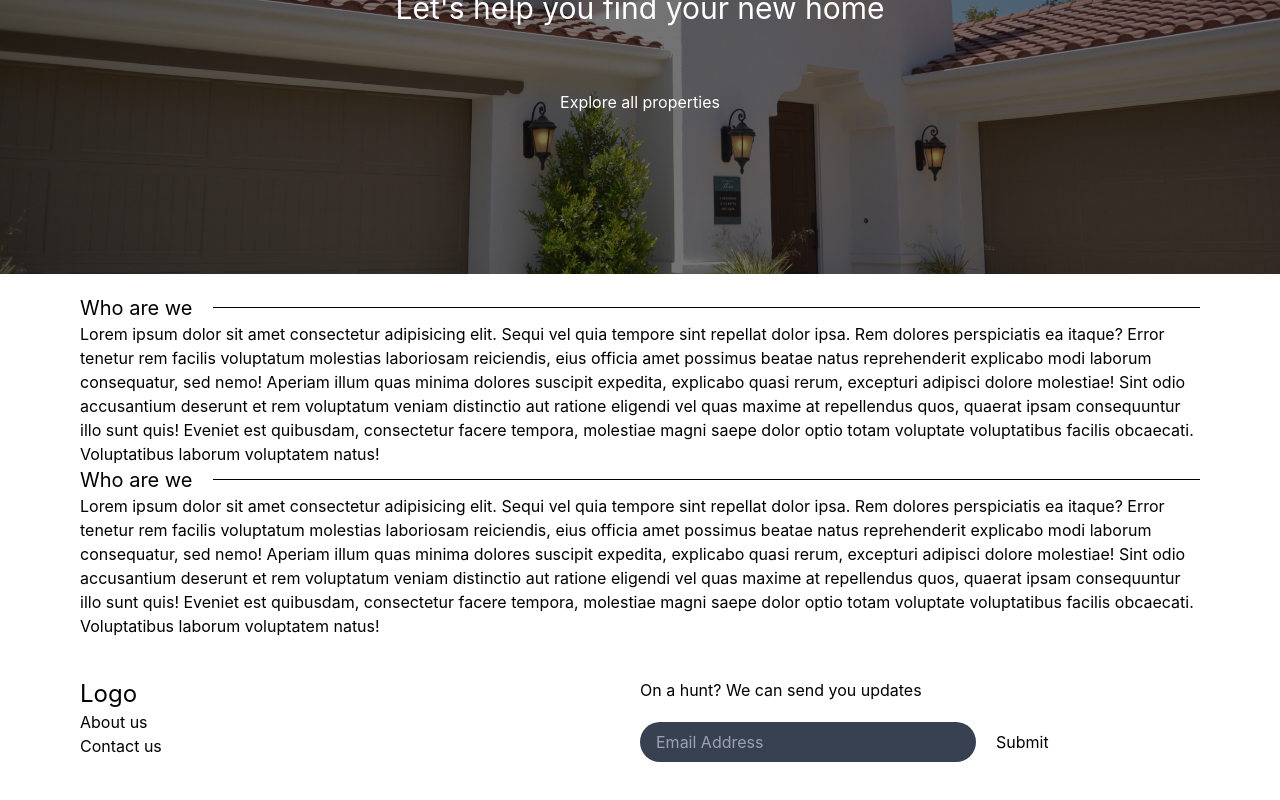
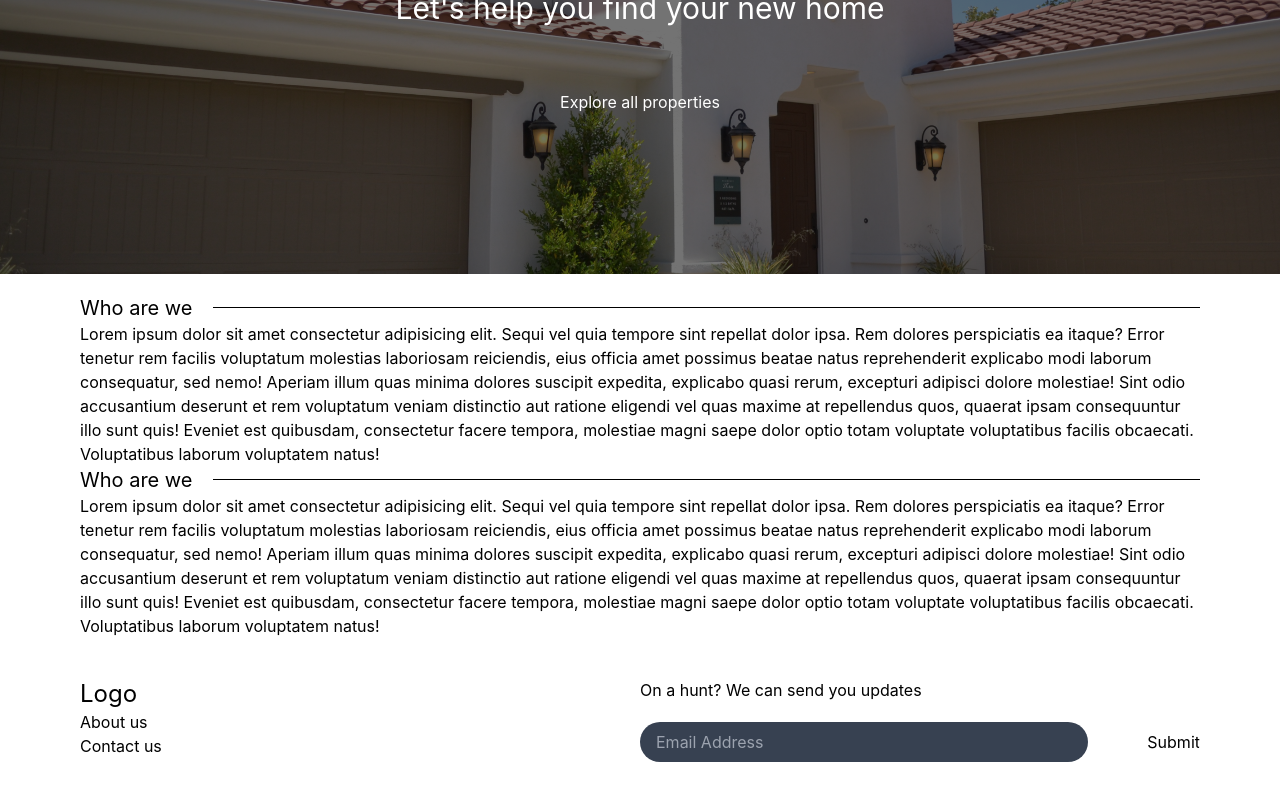
Before and after one commit to bluesky4u/apartment-rental-site, a Nuxt app in the folder frontend/: page / in a window 1280 px wide. Shown: the part 1580-2380 px from the top of the page. Built offline with nearby package versions, Linux system fonts and the light colour scheme; no server answers.

Commit message:
style: fixes alignment in footer

```diff
--- a/frontend/pages/index.vue
+++ b/frontend/pages/index.vue
@@ -469,7 +469,7 @@ const { data } = await useFetch<Apartment[]>('http://127.0.0.1:8000/v1/apartment
             </section>
         </main>
 
-        <footer class="mx-20 my-10 flex flex-row">
+        <footer class="mx-20 my-10 flex flex-row justify-between">
             <div class="flex flex-col w-1/2">
                 <span class="text-2xl">Logo</span>
                 <span>About us</span>
@@ -478,9 +478,9 @@ const { data } = await useFetch<Apartment[]>('http://127.0.0.1:8000/v1/apartment
             </div>
             <div class="w-1/2 flex flex-col">
                 <span>On a hunt? We can send you updates</span>
-                <div class="flex flex-row my-5">
+                <div class="flex flex-row my-5 justify-between">
                     <label for="email" class="hidden">Search</label>
-                    <input type="email" id="email" class="h-10 w-3/5 mr-5 bg-[#374151] pl-4 rounded-full text-white"
+                    <input type="email" id="email" class="h-10 w-4/5 mr-2 bg-[#374151] pl-4 rounded-full text-white"
                         placeholder="Email Address">
                     <Button label="Submit" class="p-button-outlined p-button-rounded" @click="" />
                 </div>
```
